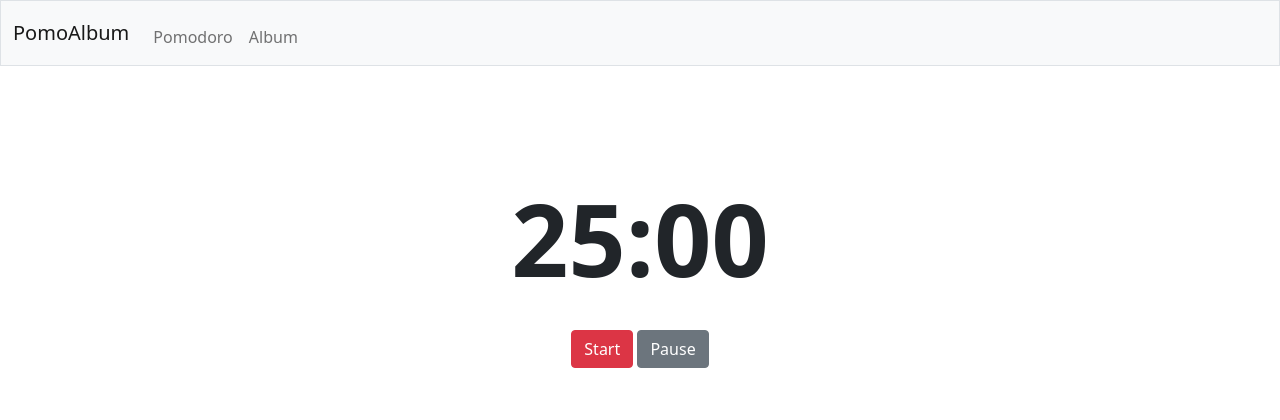
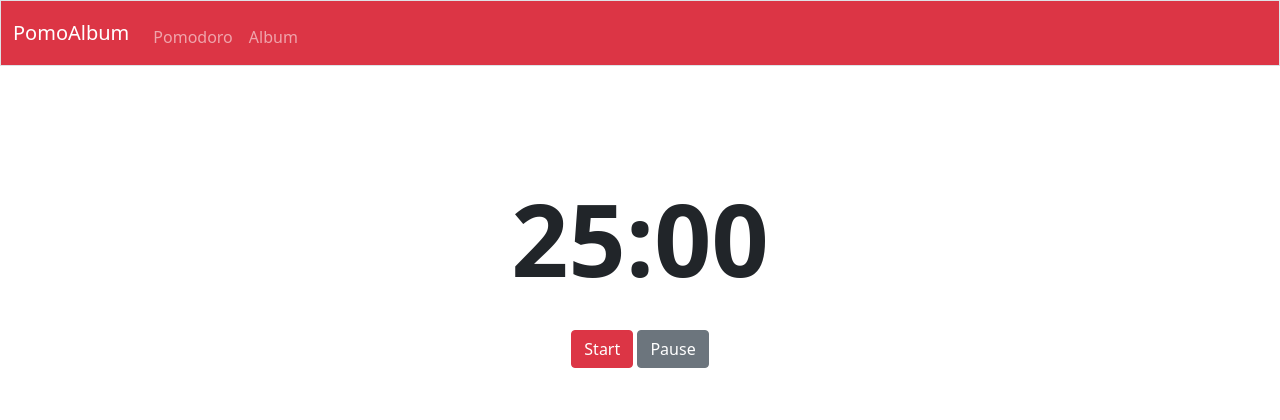
Before and after one commit to anabvidigal/pomodoro-web, a Flask app: page / in a window 1280 px wide. Shown: the top 420 px of the page. Run offline with Flask 3, Linux system fonts and the light colour scheme; some libraries are stand-ins or nearby versions.

Commit message:
navbar red

```diff
--- a/templates/layout.html
+++ b/templates/layout.html
@@ -17,7 +17,7 @@
     </head>
     <body>
         <!-- Navigation -->
-        <nav class="bg-light border navbar navbar-expand-md navbar-light">
+        <nav class="bg-danger border navbar navbar-expand-md navbar-dark">
             <div class="container-fluid">
                 <a class="navbar-brand" href="/"><span class="red">PomoAlbum</span></a>
                 <button aria-controls="navbar" aria-expanded="false" aria-label="Toggle navigation" class="navbar-toggler" data-bs-target="#navbar" data-bs-toggle="collapse" type="button">
```
